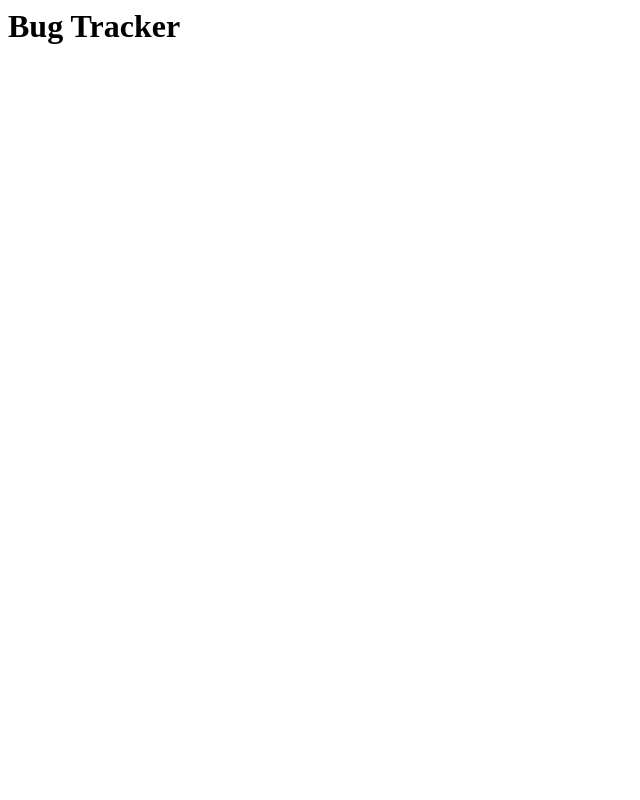
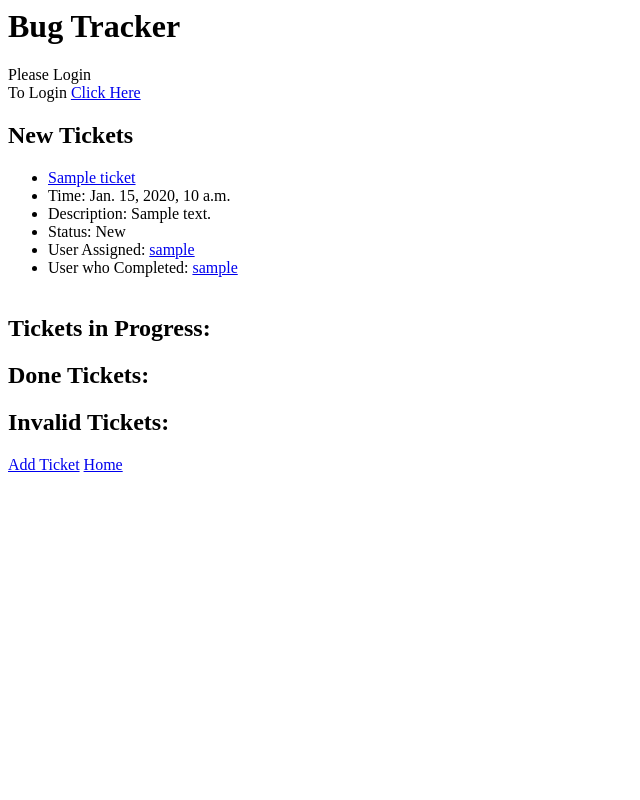
Before and after one commit to HyperionCG/Bug-Tracker, a Django app: page / in a window 1280 px wide. Before the commit the part shown is almost empty. Shown: the whole page, without its empty margins (0-640 px from the left). Run offline with Django 3.2, Linux system fonts and the light colour scheme; tables that the repository leaves empty hold one stand-in row (values such as "Sample post").

Commit message:
finished

```diff
--- a/bug_app/forms.py
+++ b/bug_app/forms.py
@@ -20,5 +20,7 @@
         fields = [
             'title',
             'description',
-            'status'
+            'status',
+            'assigned',
+            'completed',
         ]
--- a/bug_app/models.py
+++ b/bug_app/models.py
@@ -5,6 +5,7 @@
 # Create your models here.
 class MyUser(AbstractUser):
     pass
+
 
 class Ticket(models.Model):
     New = 'New'
--- /dev/null
+++ b/bug_app/templates/index.htm
@@ -0,0 +1,81 @@
+<h1>Bug Tracker</h1>
+
+{%if request.user.is_authenticated %}
+You are logged in as {{ request.user.username }}
+{%endif%}
+{%if not request.user.is_authenticated %}
+Please Login <br>
+To Login <a href="login/">Click Here</a> <p></p>
+{%endif%}
+{%if request.user.is_authenticated %}<br>
+To Logout <a href="logout/">Click Here</a>
+{%endif%}
+
+{%if request.user.is_authenticated %}<br>
+Profile <a href="user/">CLick</a>
+{%endif%}
+<h2>New Tickets</h2>
+
+<ul>
+    {% for data in new_tickets %}
+    <li>
+        <a href="/ticket_detail/{{ data.id }}">{{ data.title }}</a>
+        <li>Time: {{ data.time }}</li>
+        <li>Description: {{ data.description }}</li>
+        <li>Status: {{ data.status }}</li>
+        <li>User Assigned: <a href="/user/{{data.assigned.id}}">{{data.assigned}}</a> </li>
+        <li>User who Completed: <a href="/user/{{data.completed.id}}">{{data.completed}}</a></li>
+    </li>
+    <br>
+    {% endfor %}
+</ul>
+
+<h2>Tickets in Progress:</h2>
+<ul>
+    {% for data in tickets_in_progress %}
+    <li>
+        <a href="/ticket_detail/{{ data.id }}">{{ data.title }}</a>
+        <li>Time: {{ data.time }}</li>
+        <li>Description: {{ data.description }}</li>
+        <li>Status: {{ data.status }}</li>
+        <li>User Assigned: <a href="/user/{{data.assigned.id}}">{{data.assigned}}</a></li>
+        <li>User who Completed: <a href="/user/{{data.completed.id}}">{{data.completed}}</a></li>
+    </li>
+    <br>
+    {% endfor %}
+</ul>
+<h2>Done Tickets:</h2>
+<ul>
+    {% for data in done_tickets %}
+    <li>
+        <a href="/ticket_detail/{{ data.id }}">{{ data.title }}</a>
+        <li>Time: {{ data.time }}</li>
+        <li>Description: {{ data.description }}</li>
+        <li>Status: {{ data.status }}</li>
+        <li>User Assigned: <a href="/user/{{data.assigned.id}}">{{data.assigned}}</a></li>
+        <li>User who Completed: <a href="/user/{{data.completed.id}}">{{data.completed}}</a></li>
+    </li>
+    <br>
+    {% endfor %}
+</ul>
+<h2>Invalid Tickets:</h2>
+<ul>
+    {% for data in invalid_tickets %}
+    <li>
+
+        <a href="/ticket_detail/{{ data.id }}">{{ data.title }}</a>
+        <li>Time: {{ data.time }}</li>
+        <li>Description: {{ data.description }}</li>
+        <li>Status: {{ data.status }}</li>
+        <li>User Assigned: <a href="/user/{{data.assigned.id}}">{{data.assigned}}</a></li>
+        <li>User who Completed: <a href="/user/{{data.completed.id}}">{{data.completed}}</a></li>
+    </li>
+    <br>
+    {% endfor %}
+</ul>
+
+<a href="/add_ticket/">Add Ticket</a>
+<a href="/">Home</a>
+<a href=""></a>
+<a href=""></a>
+<a href=""></a>
--- a/bug_app/templates/index.html
+++ /dev/null
@@ -1,3 +0,0 @@
-<h1>Bug Tracker</h1>
-
-{{ data }}
--- a/bug_app/templates/ticket_detail.html
+++ /dev/null
@@ -1,5 +0,0 @@
-<form action="" method="post">
-    {%csrf_token%}
-    {{ form.as_p }}
-    <input type="submit" value="Submit!">
-</form>
--- a/bug_app/templates/user_detail.html
+++ /dev/null
@@ -1,5 +0,0 @@
-<form action="" method="post">
-    {%csrf_token%}
-    {{ form.as_p }}
-    <input type="submit" value="Submit!">
-</form>
--- a/bug_app/urls.py
+++ b/bug_app/urls.py
@@ -3,13 +3,14 @@
 
 urlpatterns = [
     path('', views.index, name = 'homepage'),
-    path('login/', views.loginview),
-    path('logout/', views.logoutview),
-    path('signup/', views.signupview),
-    path('ticket_detail/<int:id>/', views.ticket_detail_view),
-    path('assigning/<int:id>/', views.assigning_ticket_view),
-    path('completed/<int:id>/', views.completed_ticket_view),
-    path('invalid/<int:id>/', views.invalid_ticket_view),
-    path('ticket_edit/<int:id>/', views.ticket_edit),
-    path('user_view/<int:id>/', views.user_view),
+    path('login/', views.loginview, name = 'login'),
+    path('logout/', views.logoutview, name = 'logout'),
+    path('signup/', views.signupview, name = 'signup'),
+    path('ticket_detail/<int:id>/', views.ticket_detail_view, name = 'ticket_detail'),
+    path('assigning/<int:id>/', views.assigning_ticket_view, name = 'assigning'),
+    path('completed/<int:id>/', views.completed_ticket_view, name = 'completed'),
+    path('invalid/<int:id>/', views.invalid_ticket_view, name = 'invalid'),
+    path('ticket_edit/<int:id>/', views.ticket_edit, name = 'edit'),
+    path('user/<int:id>/', views.user_view, name = 'user'),
+    path('add_ticket/', views.add_ticket, name = 'add'),
     ]
--- a/bug_app/views.py
+++ b/bug_app/views.py
@@ -3,8 +3,9 @@
 from django.contrib.auth.decorators import login_required
 
 from bug_app.models import Ticket, MyUser
-from bug_app.forms import TicketForm, LoginForm, SignUpForm
+from bug_app.forms import TicketForm, LoginForm, SignUpForm, EditTicketForm
 from bug_project import settings
+
 # Create your views here.
 
 def index(request):
@@ -13,7 +14,7 @@
     invalid_tickets =  Ticket.objects.filter(status="Invalid")
     done_tickets =  Ticket.objects.filter(status="Done")
     return render(
-        request, 'index.html',
+        request, 'index.htm',
          {
              'new_tickets': new_tickets,
              'tickets_in_progress': tickets_in_progress,
@@ -34,7 +35,7 @@
                     request.GET.get('next', reverse('homepage'))
                 )
     form = LoginForm()
-    return render(request, 'generic_form.html', {'form':form})
+    return render(request, 'generic_form.htm', {'form':form})
 
 def logoutview(request):
     logout(request)
@@ -44,19 +45,22 @@
 def ticket_edit(request, id):
     file = Ticket.objects.get(id=id)
     if request.method == "POST":
-        form = TicketForm(request.POST)
+        form = EditTicketForm(request.POST)
         if form.is_valid():
             data = form.cleaned_data
             file.title = data['title']
             file.description = data['description']
+            file.status = data['status']
+            file.assigned = data['assigned']
+            file.completed = data['completed']
             file.save()
-            return HttpResponseRedirect(reverse('', args=(id)))
+            return HttpResponseRedirect(reverse('ticket_detail', args=(id,)))
 
-        form = TicketForm(initial={
+    form = EditTicketForm(initial={
             'title': file.title,
-            'description': file.description
-        })
-        return render(request, "ticket_detail.html", {'form': form})
+            'description': file.description,
+    })
+    return render(request, "generic_form.htm", {'form': form})
 
 def signupview(request):
     if request.method == "POST":
@@ -70,19 +74,19 @@
             return HttpResponseRedirect(reverse('homepage'))
 
     form = SignUpForm()
-    return render(request, 'generic_form.html', {'form':form})
+    return render(request, 'generic_form.htm', {'form':form})
 
+@login_required
 def add_ticket(request):
-    html = "generic_form.html"
-
+    html = "generic_form.htm"
     if request.method == "POST":
-        form = (request.POST)
+        form = TicketForm(request.POST)
         if form.is_valid():
             data = form.cleaned_data
-            TicketForm.objects.create(
+            Ticket.objects.create(
                 title=data['title'],
-                author=data['author'],
                 description=data['description'],
+                filer = request.user
             )
             return HttpResponseRedirect(reverse('homepage'))
 
@@ -91,42 +95,42 @@
 
 def user_view(request, id):
     user = MyUser.objects.get(id=id)
-    filed = Ticket.objects.filter()
-    assigned = Ticket.objects.filter()
-    completed = Ticket.objects.filter()
-    return render(request,'user_detail.html',
+    filed = Ticket.objects.filter(filer=user)
+    assigned_user = Ticket.objects.filter(assigned=user)
+    completed_user = Ticket.objects.filter(completed=user)
+    return render(request,'userpage.htm',
     {'user': user,
      'filed': filed,
-     'assigned': assigned,
-     'completed': completed })
+     'assigned_user': assigned_user,
+     'completed_user': completed_user })
 
 
 def ticket_detail_view(request, id):
-    tickets = Ticket.objects.get(id=id)
-    return render(request, 'ticket_detail.html', {'ticket': ticket})
-
+    ticket = Ticket.objects.get(id=id)
+    return render(request, 'ticket_detail.htm', {'ticket': ticket})
+@login_required
 def assigning_ticket_view(request, id):
     ticket = Ticket.objects.get(id=id)
     ticket.status = 'In Progress'
     ticket.assigned = request.user
     ticket.completed = None
     ticket.save()
-    return HttpResponseRedirect(reverse('ticket_detail.html', args=(id)))
+    return HttpResponseRedirect(reverse('ticket_detail.htm', args=(id,)))
 
-
+@login_required
 def completed_ticket_view(request, id):
     ticket = Ticket.objects.get(id=id)
     ticket.status = 'Done'
     ticket.assigned = None
     ticket.completed = request.user
     ticket.save()
-    return HttpResponseRedirect(reverse('ticket_detail.html', args=(id)))
+    return HttpResponseRedirect(reverse('ticket_detail.htm', args=(id,)))
 
-
+@login_required
 def invalid_ticket_view(request, id):
     ticket = Ticket.objects.get(id=id)
     ticket.status = 'Invalid'
     ticket.assigned = None
     ticket.completed = None
     ticket.save()
-    return HttpResponseRedirect(reverse('ticket_detail.html', args=(id)))
+    return HttpResponseRedirect(reverse('ticket_detail.htm', args=(id,)))
```
Also changed, not shown: bug_app/templates/generic_form.htm (renamed from bug_app/templates/generic_form.html, +10 -5 lines), bug_app/templates/ticket_detail.htm (added, +10 -0 lines), bug_app/templates/userpage.htm (added, +29 -0 lines).
